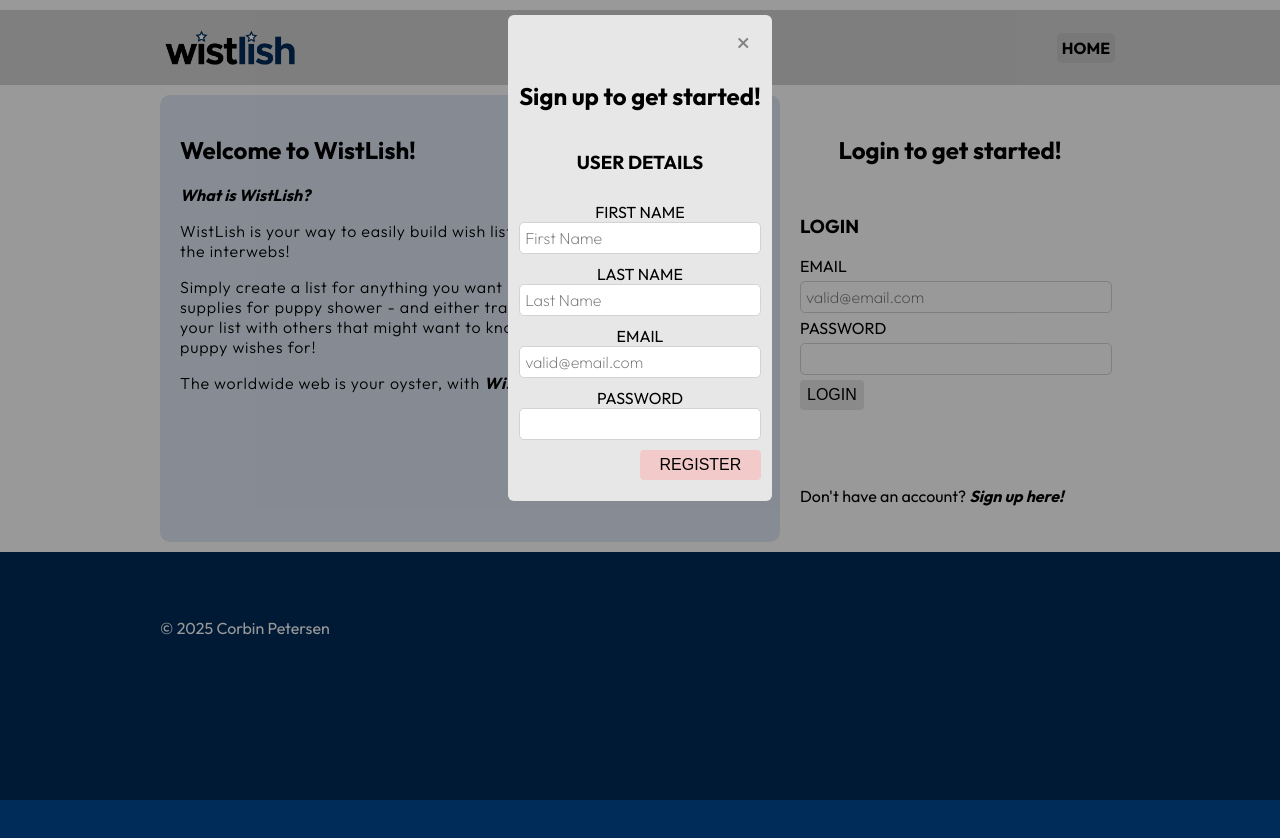
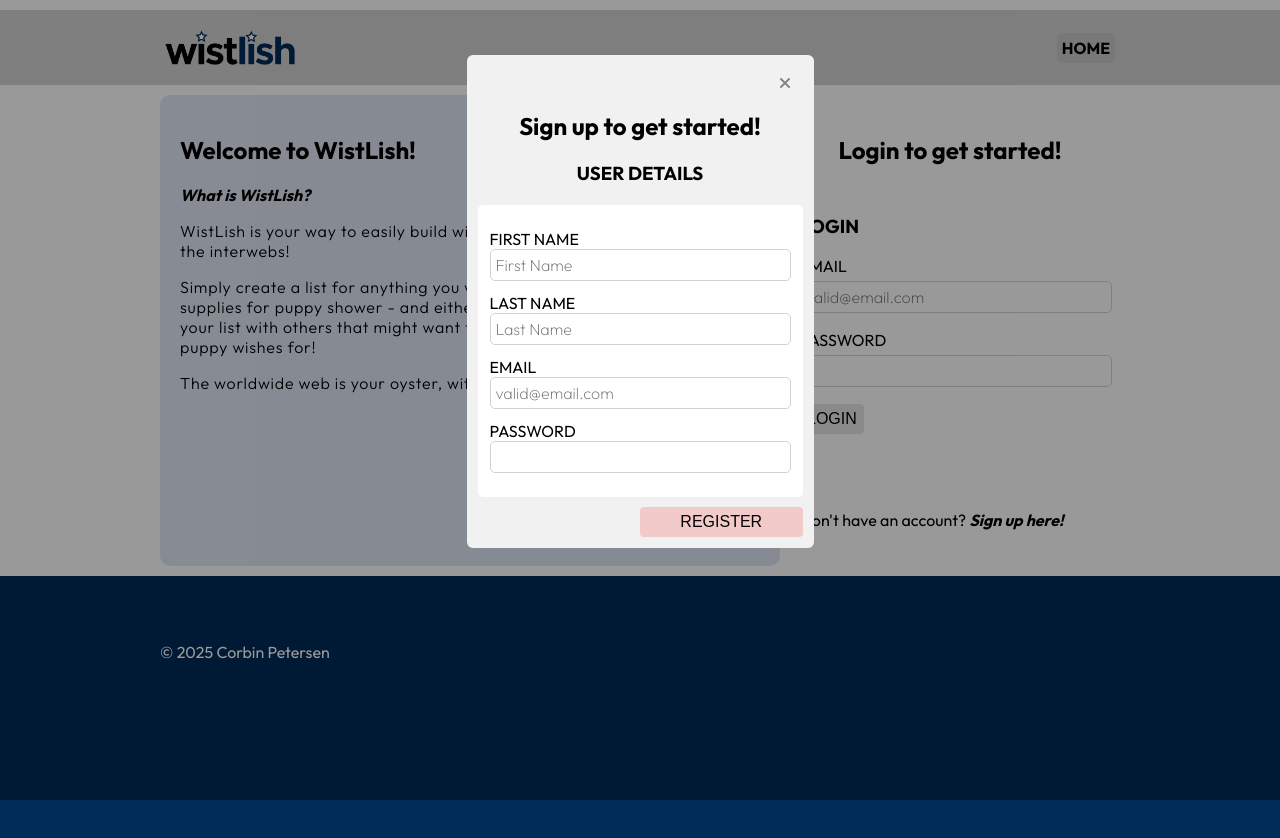
Before and after one commit to Corbin-Petersen/unit-two-final-project-Corbin-P, a React (Vite) app in the folder wishlist-frontend/: page / in a window 1280 px wide. Both pictures are taken after a click on the element "Sign up here!". Shown: the top 838 px of the page. Built offline with nearby package versions, Linux system fonts and the light colour scheme.

Commit message:
Styled user registration form and cleaned up extraneous code

```diff
--- a/wishlist-frontend/src/App.jsx
+++ b/wishlist-frontend/src/App.jsx
@@ -1,28 +1,18 @@
-import { createContext, useContext, useState } from 'react';
+import { useState } from 'react';
 import { Route, Routes } from "react-router";
 import { Footer, Header, Item, NavBlock, NewItem, NewList, ShareItem } from './components/exports';
 import { Home, Lists, ViewList, ShareList } from './pages/exports';
 import { ToastContainer } from 'react-toastify';
-import presetData from './data/userData.json';
-import { FontAwesomeIcon } from '@fortawesome/react-fontawesome';
 import { library } from '@fortawesome/fontawesome-svg-core';
 import { fas } from '@fortawesome/free-solid-svg-icons';
 library.add(fas);
 
-export const AppContext = createContext();
 
 function App() {
-  const [ loggedIn, setLoggedIn ] = useState(null);
   const [ isLoggedIn, setIsLoggedIn ] = useState(false);
   const [ userID, setUserID ] = useState(null);
   const [ userInfo, setUserInfo ] = useState(null);
   const [ userLists, setUserLists ] = useState([]);
-
-  const contextValue = {
-    isLoggedIn, setIsLoggedIn,
-    userID, setUserID,
-    userInfo, setUserInfo
-  }
 
   // callback from Home
   const saveUser = async (x) => {
@@ -63,7 +53,7 @@ function App() {
   }
 
   return (
-    <AppContext.Provider value={contextValue}>
+    <>
       <ToastContainer />
       <Header userID={userID} userInfo={userInfo} isLoggedIn={isLoggedIn} setIsLoggedIn={setIsLoggedIn} />
         <Routes>
@@ -89,7 +79,7 @@ function App() {
           </Route>
         </Routes>
       <Footer />
-    </AppContext.Provider>
+    </>
   )
 }
 
--- a/wishlist-frontend/src/components/NewUser.jsx
+++ b/wishlist-frontend/src/components/NewUser.jsx
@@ -50,13 +50,12 @@ export default function NewUser( props ) {
     }
 
     return (
-        <div className="modal make-new col">
+        <div id="new-user" className="modal col">
             <button className="close square" onClick={closeModal}><i className="fa-solid fa-xmark"></i></button>
-            <div id="">
-                <h2>Sign up to get started!</h2>
-            </div>
+            <h2 id="register-h1">Sign up to get started!</h2>
             <form name="registration-form" id="register" className="col" method="post" onSubmit={registerUser}>
                 <h3>USER DETAILS</h3>
+                <div id="register-fields">
                     <label>FIRST NAME
                         <input type="text" id="new-fname" name="firstName" placeholder="First Name" onChange={handleChange} />
                     </label>
@@ -69,6 +68,7 @@ export default function NewUser( props ) {
                     <label>PASSWORD
                         <input type="password" id="new-pass" name="userPass" autoComplete="set password" onChange={handleChange} />
                     </label>
+                </div>
                 <button className="submit-btn">REGISTER</button>
             </form>
         </div>
--- a/wishlist-frontend/src/index.css
+++ b/wishlist-frontend/src/index.css
@@ -7,8 +7,6 @@
 }
 
 body {
-    font-family: "Outfit", sans-serif;
-    font-optical-sizing: auto;
     margin: 0;
     padding: 0;
     height: 100vw;
@@ -36,6 +34,49 @@ header {
     align-items: center;
     width: 75vw;
 }
+
+footer {
+    width: 100%;
+    background-color: #002c59;
+    color: white;
+    align-items: center;
+}
+#footer-info {
+    width: 75vw;
+    padding: 50px 20px;
+}
+
+.component {
+    width: 75vw;
+    height: auto;
+    padding: 0 20px;
+    background-color: white;
+    align-items: center;
+    margin-bottom: 75px;
+}
+.home-component {
+    display: flex;
+    flex-direction: row;
+    width: 75vw;
+    height: auto;
+    padding: 0 20px;
+    background-color: white;
+    align-items: center;
+}
+
+.reset {
+    display: flex;
+    margin: 0;
+    padding: 0;
+    width: 100%;
+    height: 100%;
+}
+
+
+
+/* -----------------------------------
+------------- NAVIGATION -------------
+----------------------------------- */
 
 nav {
     width: 100%;
@@ -86,47 +127,10 @@ nav .menu .fa-bars {
     margin: auto;
 }
 
-footer {
-    width: 100%;
-    background-color: #002c59;
-    color: white;
-    align-items: center;
-}
-#footer-info {
-    width: 75vw;
-    padding: 50px 20px;
-}
-
-.component {
-    width: 75vw;
-    height: auto;
-    padding: 0 20px;
-    background-color: white;
-    align-items: center;
-    margin-bottom: 75px;
-}
-.home-component {
-    display: flex;
-    flex-direction: row;
-    width: 75vw;
-    height: auto;
-    padding: 0 20px;
-    background-color: white;
-    align-items: center;
-}
-
-.reset {
-    display: flex;
-    margin: 0;
-    padding: 0;
-    width: 100%;
-    height: 100%;
-}
-
 
 
 /* ------------------------------------
------------ FLEXBOX CONTENT -----------
+----------- FLEXBOX DEFAULT -----------
 ------------------------------------ */
 
 .row {
@@ -150,6 +154,11 @@ footer {
 /* -----------------------------------
 ------------ FONT STYLING ------------
 ----------------------------------- */
+
+body {
+    font-family: "Outfit", sans-serif;
+    font-optical-sizing: auto;
+}
 
 .emphasis {
     font-weight: bold;
@@ -250,7 +259,9 @@ button:hover {
     transition: all 300ms;
 }
 
-.claim-btn, .claimed-btn, .claimed-disabled {
+.claim-btn,
+.claimed-btn,
+.claimed-disabled {
     height: 35px;
     flex-wrap: nowrap;
     overflow: hidden;
@@ -258,7 +269,9 @@ button:hover {
     align-items: center;
     transition: all 250ms;
 }
-.claim-btn > span, .claimed-btn > span, .claimed-disabled > span {
+.claim-btn > span,
+.claimed-btn > span,
+.claimed-disabled > span {
     white-space: nowrap;
     font-size: small;
     margin: auto 2px;
@@ -375,7 +388,7 @@ img {
 
 
 /* -----------------------------------
---------------- MODALS ---------------
+----------- MODAL DEFAULTS -----------
 ----------------------------------- */
 
 .modal-bg {
@@ -401,7 +414,6 @@ img {
     margin-top: 5vh;
     position: absolute;
     background-color: #e7e7e7;
-    color: rgb(179, 0, 0);
     text-align: center;
     justify-content: stretch;
     pointer-events: auto;
@@ -458,6 +470,7 @@ input, textarea {
 label {
     display: flex;
     flex-direction: column;
+    margin: 12px 0;
 }
 
 
@@ -491,6 +504,7 @@ label {
     width: 300px;
     margin: auto;
     padding-bottom: 50px;
+    text-align: left;
 }
 
 #login-user, #login-pass {
@@ -499,11 +513,29 @@ label {
     margin: 5px 0;
 }
 
-#login-error p {
-    margin: 0 0;
-    padding: 0 50px 20px 50px;
+#new-user {
+    width: 325px;
+    margin-top: 10vh;
+    background-color: #f2f1f1;
 }
-
+#register-h1 {
+    margin: 0 auto;
+    padding-top: 0;
+}
+#register {
+    text-align: center;
+    margin-bottom: 0;
+}
+#register > h3 {
+    margin: 10px 0;
+}
+#register-fields {
+    border: 2px solid white;
+    border-radius: 5px;
+    background-color: white;
+    text-align: left;
+    padding: 10px;
+}
 
 
 
@@ -689,11 +721,6 @@ label {
     width: 30%;
     margin: 10px auto;
 }
-
-
-/*
-.item-block-text
-*/
 
 
 
--- a/wishlist-frontend/src/pages/Home.jsx
+++ b/wishlist-frontend/src/pages/Home.jsx
@@ -4,7 +4,6 @@ import { toast } from 'react-toastify';
 import Error from "../components/Error";
 import NewUser from "../components/NewUser";
 import { FontAwesomeIcon } from '@fortawesome/react-fontawesome';
-import { library } from '@fortawesome/fontawesome-svg-core';
 
 export default function Home( props ) {
 
@@ -14,7 +13,6 @@ export default function Home( props ) {
     const [ loginPass, setLoginPass ] = useState(null);
     const [ modalDiv, setModalDiv ] = useState(null);
     const [ isLoading, setIsLoading ] = useState(false);
-    // const loginError = useRef(0);  ---------> (I don't think I need this anymore)
     const registerUser = useRef(0);
     const navigate = useNavigate();
 
@@ -48,12 +46,8 @@ export default function Home( props ) {
         e.preventDefault();
         setIsLoading(true);
 
-        let response;
-        let data;
-
         try {
-            // login API
-            response = await fetch(`http://localhost:8080/api/user/login`, {
+            const response = await fetch(`http://localhost:8080/api/user/login`, {
                 method: 'POST',
                 credentials: 'include',
                 headers: {
@@ -61,17 +55,16 @@ export default function Home( props ) {
                 },
                 body: JSON.stringify({ username: loginUser, password: loginPass })
             });
+            const data = await response.json();
             if (response.ok) {
-                // handle successful login
-                data = await response.json();
                 saveUser(data);
                 navigate(`/${data.id}/lists`);
             } else {
-                // handle error response
                 toast.error("Oops! Incorrect Username or Password. Please try again.", { theme: "colored" });
             }
         } catch (error) {
-            toast.error(error);
+            console.error(error);
+            toast.error(error.message);
         } finally {
             setIsLoading(false);
         }
@@ -105,11 +98,6 @@ export default function Home( props ) {
                 <div>
                     <p>Don't have an account? <span className="emphasis" style={{cursor: "pointer"}} onClick={() => openModal(registerUser)}>Sign up here!</span></p>
                 </div>
-                {/* ---------> (I don't think I need this anymore)
-                <div id="modal-error" className="modal-bg" ref={loginError}>
-                    <Error closeModal={closeModal} />
-                </div>
-                */}
                 <div className="modal-bg" ref={registerUser}>
                     <NewUser closeModal={closeModal} modalDiv={modalDiv} />
                 </div>
```
Lines whose indentation alone changed are shown as unchanged.
